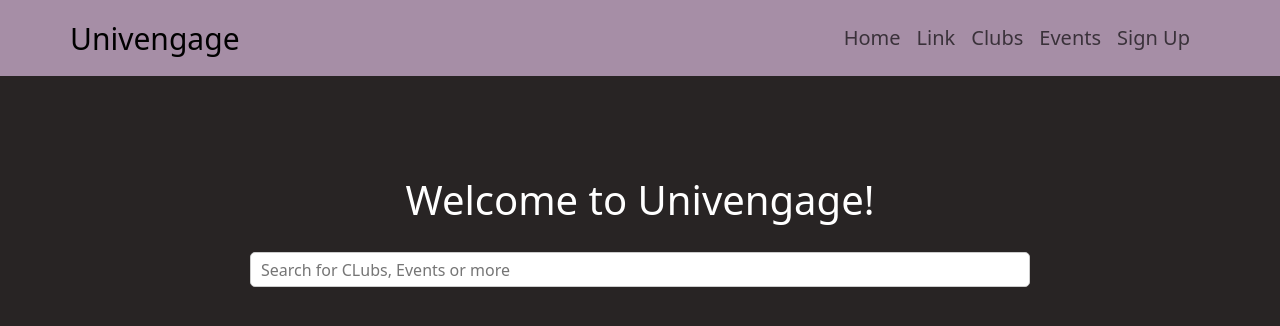
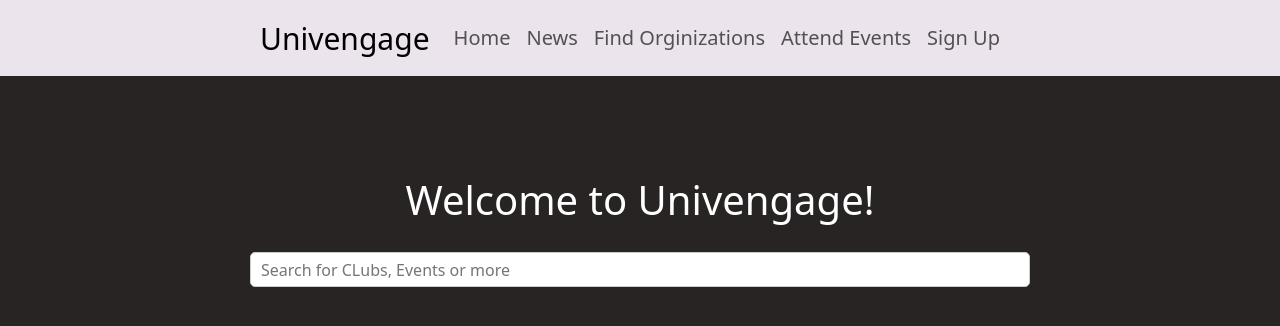
Before and after one commit to EvanNg21/UnivEngage, a React (Vite) app in the folder react-client/: page /home in a window 1280 px wide. Shown: the top 326 px of the page. Built offline with nearby package versions, Linux system fonts and the light colour scheme.

Commit message:
nav shit

```diff
--- a/react-client/src/App.css
+++ b/react-client/src/App.css
@@ -113,8 +113,8 @@
 }
 
 #root,.ms-auto {
-  background-color: rgb(166, 142, 166); /* Light purple background */
-  padding: 0;
+  background-color: rgb(236, 228, 236); /* Light purple background */
+  padding: 0px;
   margin: 1 auto;
   gap:0px;
   font-size: 20px;
@@ -122,19 +122,29 @@
 
 
 .nav {
-  height: 60px; /* Make the nav container fill the navbar's height */
+  height: 60px; /* Fixed height for the navbar */
   display: flex;
-  justify-content: center; /* Center the content horizontally */
-  align-items: center; /* Center the content vertically */
+  justify-content: space-between; /* Space out items evenly */
+  align-items: center; /* Center items vertically */
+  width: 100%;
+  padding: 0 20px; /* Add padding for spacing */
+  box-sizing: border-box; /* Ensure padding is included in width */
+  background-color: rgb(236, 228, 236); /* Add background color for consistency */
 }
 
 .navbar {
-  width:1200px;
-  padding-top: 0;
-  height: 100%; /* Ensure the navbar fills the entire height of the viewport */
   display: flex;
-  align-items: center; /* Center content vertically in the navbar */
+  align-items: center; /* Center items vertically */
+  height: 100%; /* Fill the height of the parent */
+  gap: 20px; /* Add spacing between items */
+}
 
+.navsignup {
+  display: flex;
+  align-items: center;
+  justify-content: flex-end; /* Align items to the right */
+  gap: 10px; /* Add spacing between items */
+  flex: 1; /* Allow this section to grow and take available space */
 }
 
 
--- a/react-client/src/App.jsx
+++ b/react-client/src/App.jsx
@@ -21,10 +21,12 @@ function App() {
           <Navbar.Collapse id="basic-navbar-nav">
             <Nav className="ms-auto">
               <Nav.Link href="/home">Home</Nav.Link>
-              <Nav.Link href="/link">Link</Nav.Link>
-              <Nav.Link href="/clubs">Clubs</Nav.Link>
-              <Nav.Link href="/events">Events</Nav.Link>
-              <Nav.Link href="/signup">Sign Up</Nav.Link>
+              <Nav.Link href="/link">News</Nav.Link>
+              <Nav.Link href="/clubs">Find Orginizations</Nav.Link>
+              <Nav.Link href="/events">Attend Events</Nav.Link>
+            </Nav>
+            <Nav>
+              <Nav.Link href="/signup" className = "navsignup" >Sign Up</Nav.Link>
             </Nav>
           </Navbar.Collapse>
         </Container>
--- a/react-client/src/Signup.jsx
+++ b/react-client/src/Signup.jsx
@@ -1,10 +1,4 @@
 function Signup(){
-    const [formData, setFormData] = useState({
-        email: '',
-        password: '',
-        confirmPassword: ''
-    });
-
 
     return(
     <div class='home-container'>
```
